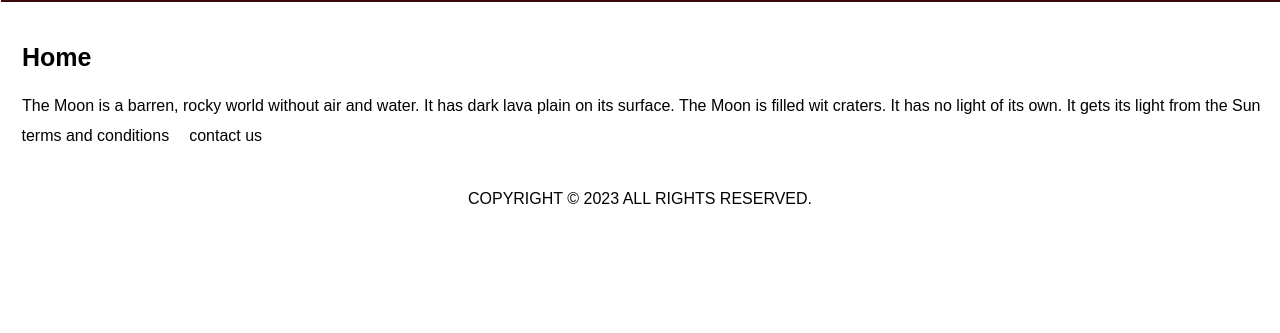
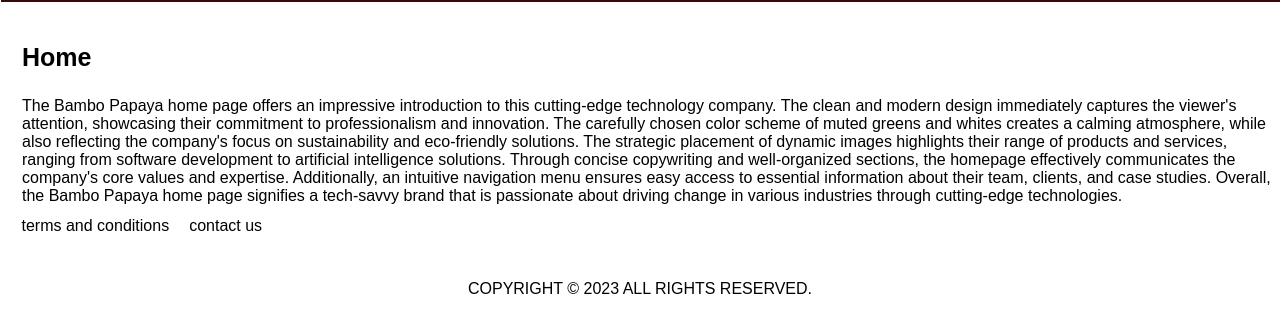
Before and after one commit to faripaps/bamboWebPages, a plain HTML site: page bambo/index.html in a window 1280 px wide. Shown: the part 49-382 px from the top of the page. Drawn offline with Linux system fonts and the light colour scheme.

Commit message:
Update index.html

```diff
--- a/bambo/index.html
+++ b/bambo/index.html
@@ -19,7 +19,7 @@
         <div class="content">
             <h1>Home</h1>
             <p>
-                The Moon is a barren, rocky world without air and water. It has dark lava plain on its surface. The Moon is filled wit craters. It has no light of its own. It gets its light from the Sun
+                The Bambo Papaya home page offers an impressive introduction to this cutting-edge technology company. The clean and modern design immediately captures the viewer's attention, showcasing their commitment to professionalism and innovation. The carefully chosen color scheme of muted greens and whites creates a calming atmosphere, while also reflecting the company's focus on sustainability and eco-friendly solutions. The strategic placement of dynamic images highlights their range of products and services, ranging from software development to artificial intelligence solutions. Through concise copywriting and well-organized sections, the homepage effectively communicates the company's core values and expertise. Additionally, an intuitive navigation menu ensures easy access to essential information about their team, clients, and case studies. Overall, the Bambo Papaya home page signifies a tech-savvy brand that is passionate about driving change in various industries through cutting-edge technologies.
             </p>
         </div>
     <footer>
```
